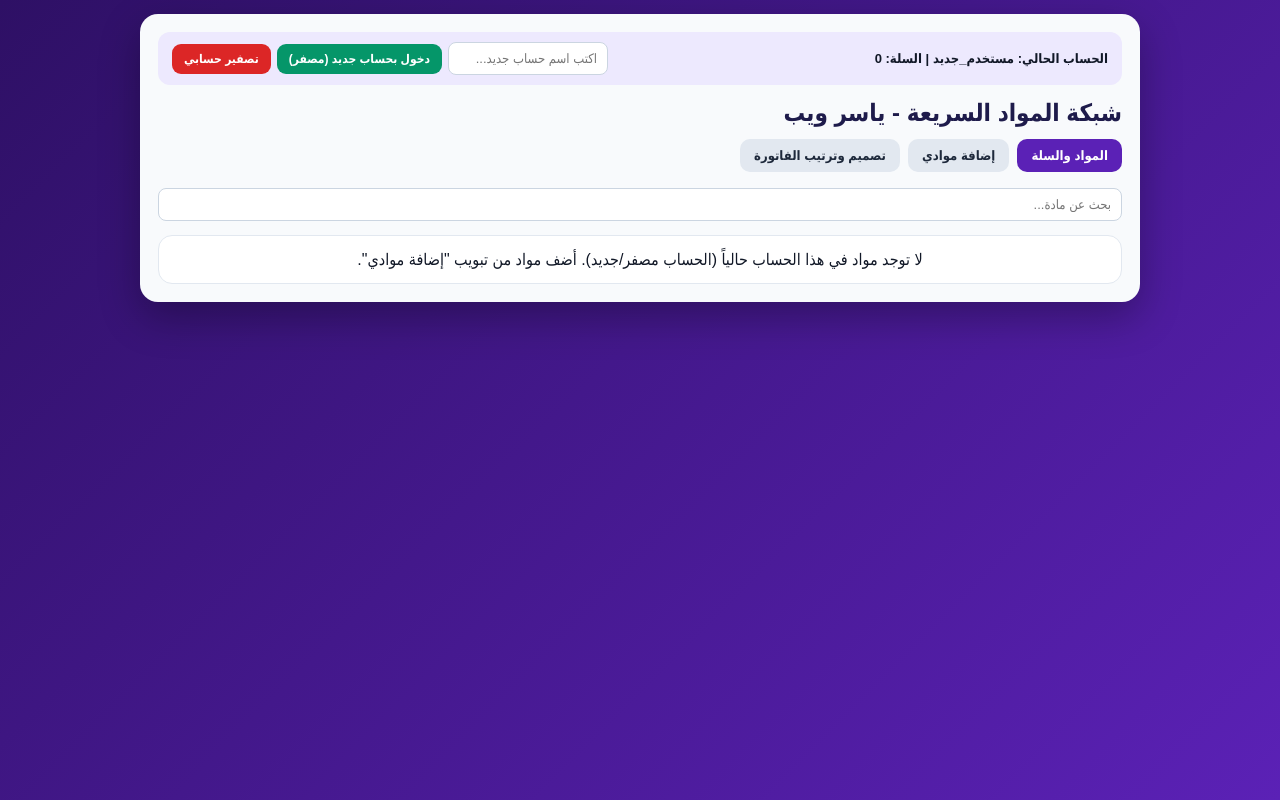
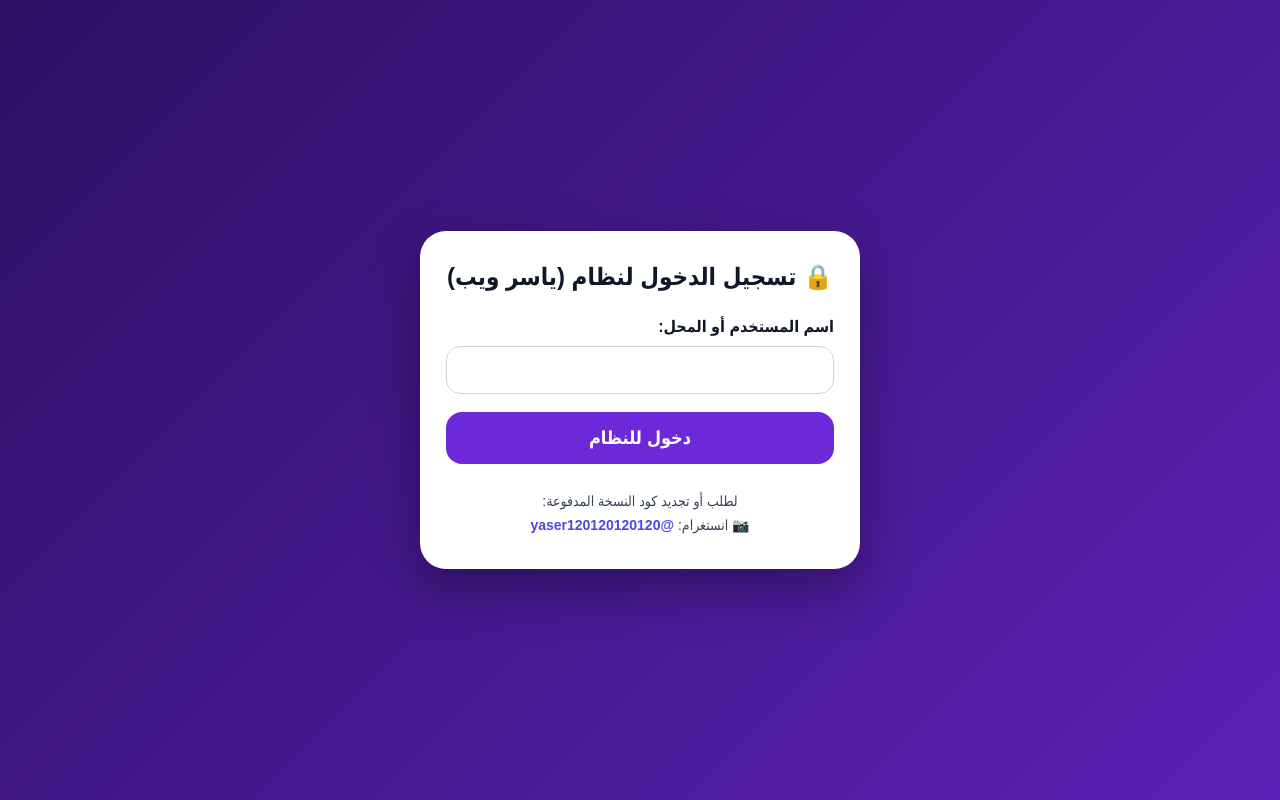
Before and after one commit to nazhatalmbark-crypto/f30060, a plain HTML site: page index.html in a window 1280 px wide. Drawn offline with Linux system fonts and the light colour scheme.

Commit message:
Update index.html

```diff
--- a/index.html
+++ b/index.html
@@ -3,23 +3,96 @@
 <head>
   <meta charset="UTF-8" />
   <meta name="viewport" content="width=device-width, initial-scale=1.0" />
-  <title>شبكة المواد السريعة - ياسر ويب</title>
+  <title>تسجيل الدخول لنظام (ياسر ويب)</title>
   <style>
     * { box-sizing: border-box; font-family: Arial, Tahoma, sans-serif; }
     body {
       margin: 0;
       min-height: 100vh;
       background: linear-gradient(135deg, #2e1065, #5b21b6);
-      padding: 14px;
+      padding: 16px;
       color: #111827;
     }
-    .box {
-      max-width: 1000px;
+
+    /* واجهة تسجيل الدخول المطابقة للصورة مع حقل فارغ دائماً */
+    .login-wrapper {
+      min-height: calc(100vh - 32px);
+      display: flex;
+      align-items: center;
+      justify-content: center;
+    }
+    .login-card {
+      width: 100%;
+      max-width: 440px;
+      background: #ffffff;
+      border-radius: 26px;
+      padding: 32px 26px;
+      box-shadow: 0 20px 50px rgba(0, 0, 0, 0.35);
+      text-align: center;
+    }
+    .login-title {
+      margin: 0 0 26px;
+      font-size: 24px;
+      font-weight: 800;
+      color: #0f172a;
+    }
+    .login-label {
+      display: block;
+      text-align: right;
+      font-size: 16px;
+      font-weight: 800;
+      color: #111827;
+      margin-bottom: 10px;
+    }
+    .login-input {
+      width: 100%;
+      padding: 14px 16px;
+      font-size: 16px;
+      border-radius: 14px;
+      border: 1.5px solid #cbd5e1;
+      outline: none;
+      margin-bottom: 18px;
+      background: #ffffff;
+      color: #111827;
+    }
+    .login-input:focus {
+      border-color: #6d28d9;
+    }
+    .login-btn {
+      width: 100%;
+      padding: 15px;
+      font-size: 18px;
+      font-weight: 800;
+      color: #ffffff;
+      background: #6d28d9;
+      border: none;
+      border-radius: 16px;
+      cursor: pointer;
+    }
+    .login-btn:hover {
+      background: #5b21b6;
+    }
+    .login-footer {
+      margin-top: 26px;
+      font-size: 14px;
+      color: #334155;
+      line-height: 1.7;
+    }
+    .login-footer a, .login-footer span {
+      color: #4f46e5;
+      font-weight: 700;
+      text-decoration: none;
+    }
+
+    /* التطبيق بعد الدخول */
+    .app-box {
+      max-width: 1020px;
       margin: 0 auto;
       background: #f8fafc;
-      border-radius: 18px;
+      border-radius: 20px;
       padding: 18px;
-      box-shadow: 0 15px 40px rgba(0,0,0,0.3);
+      box-shadow: 0 18px 45px rgba(0, 0, 0, 0.35);
+      display: none;
     }
     .top-bar {
       display: flex;
@@ -100,12 +173,6 @@
       cursor: pointer;
       font-size: 12px;
     }
-    input, select {
-      padding: 8px 10px;
-      border-radius: 8px;
-      border: 1px solid #cbd5e1;
-      font-size: 13px;
-    }
     .two-col {
       display: grid;
       grid-template-columns: repeat(auto-fit, minmax(290px, 1fr));
@@ -153,33 +220,55 @@
   </style>
 </head>
 <body>
-  <div class="box">
-    <!-- شريط الحساب والتبديل الفوري -->
+
+  <!-- شاشة تسجيل الدخول مع حقل فارغ دائماً -->
+  <div id="login-screen" class="login-wrapper">
+    <div class="login-card">
+      <h1 class="login-title">🔒 تسجيل الدخول لنظام (ياسر ويب)</h1>
+      <label class="login-label" for="login-user-input">اسم المستخدم أو المحل:</label>
+      <input
+        type="text"
+        id="login-user-input"
+        class="login-input"
+        value=""
+        placeholder=""
+        autocomplete="off"
+        autocorrect="off"
+        autocapitalize="off"
+        spellcheck="false"
+      />
+      <button type="button" class="login-btn" onclick="loginFromScreen()">دخول للنظام</button>
+
+      <div class="login-footer">
+        <div>لطلب أو تجديد كود النسخة المدفوعة:</div>
+        <div>📷 انستغرام: <span>@yaser120120120120</span></div>
+      </div>
+    </div>
+  </div>
+
+  <!-- التطبيق الرئيسي -->
+  <div id="app-screen" class="app-box">
     <div class="top-bar">
       <div>
-        الحساب الحالي: <span id="lbl-user">مستخدم_جديد</span> |
+        الحساب: <span id="lbl-user">---</span> |
         السلة: <span id="lbl-cart">0</span>
       </div>
-      <div style="display:flex; flex-wrap:wrap; gap:6px; align-items:center;">
-        <input type="text" id="inp-switch-user" placeholder="اكتب اسم حساب جديد..." style="width:160px;" />
-        <button type="button" class="btn-green" onclick="switchToNewUser()">دخول بحساب جديد (مصفر)</button>
-        <button type="button" class="btn-red" onclick="clearCurrentUserData()">تصفير حسابي</button>
+      <div style="display:flex; gap:8px; flex-wrap:wrap;">
+        <button type="button" class="btn-red" onclick="clearMyStore()">تصفير بضاعتي</button>
+        <button type="button" class="btn-purple" onclick="goToLoginScreen()">خروج / حساب جديد</button>
       </div>
     </div>
-
-    <h2 style="margin:0 0 12px; color:#1e1b4b;">شبكة المواد السريعة - ياسر ويب</h2>
 
     <div class="nav">
       <button type="button" id="b-store" class="active" onclick="openTab('store')">المواد والسلة</button>
       <button type="button" id="b-add" onclick="openTab('add')">إضافة موادي</button>
       <button type="button" id="b-inv" onclick="openTab('inv')">تصميم وترتيب الفاتورة</button>
-      <!-- زر لوحة الأدمن يظهر فقط لحساب الأدمن -->
       <button type="button" id="b-logs" style="display:none;" onclick="openTab('logs')">سجل الدخول اليومي</button>
     </div>
 
     <!-- 1. المواد والسلة -->
     <div id="p-store" class="panel active">
-      <input type="text" id="inp-search" placeholder="بحث عن مادة..." oninput="drawStore()" style="width:100%;" />
+      <input type="text" id="inp-search" placeholder="بحث عن مادة..." oninput="drawStore()" style="width:100%; padding:10px; border-radius:10px; border:1px solid #cbd5e1;" />
       <div id="store-list" class="grid-cards"></div>
     </div>
 
@@ -187,9 +276,9 @@
     <div id="p-add" class="panel white-box">
       <h3 style="margin:0 0 10px;">إضافة مواد لهذا الحساب فقط</h3>
       <div style="display:flex; flex-wrap:wrap; gap:8px;">
-        <input type="text" id="p-name" placeholder="اسم المادة" />
-        <input type="number" id="p-price" placeholder="السعر" style="width:110px;" />
-        <input type="number" id="p-qty" placeholder="الكمية" value="5" style="width:90px;" />
+        <input type="text" id="p-name" placeholder="اسم المادة" style="padding:8px; border-radius:8px; border:1px solid #cbd5e1;" />
+        <input type="number" id="p-price" placeholder="السعر" style="width:110px; padding:8px; border-radius:8px; border:1px solid #cbd5e1;" />
+        <input type="number" id="p-qty" placeholder="الكمية" value="5" style="width:90px; padding:8px; border-radius:8px; border:1px solid #cbd5e1;" />
         <button type="button" class="btn-purple" onclick="addProd()">+ إضافة</button>
       </div>
       <table>
@@ -208,7 +297,7 @@
 
           <div style="margin-bottom:8px;">
             <label style="font-size:12px; font-weight:bold; display:block;">اسم الصفحة:</label>
-            <input type="text" id="inv-shop" oninput="drawInvoice()" style="width:100%;" />
+            <input type="text" id="inv-shop" oninput="drawInvoice()" style="width:100%; padding:8px; border-radius:8px; border:1px solid #cbd5e1;" />
           </div>
 
           <div style="margin-bottom:8px;">
@@ -219,7 +308,7 @@
           <div style="display:flex; gap:8px; margin-bottom:10px;">
             <div style="flex:1;">
               <label style="font-size:12px; font-weight:bold; display:block;">الحواف:</label>
-              <select id="inv-border" onchange="drawInvoice()" style="width:100%;">
+              <select id="inv-border" onchange="drawInvoice()" style="width:100%; padding:8px; border-radius:8px; border:1px solid #cbd5e1;">
                 <option value="2px solid #334155">بسيط</option>
                 <option value="6px double #5b21b6">كلاسيكي مزدوج</option>
                 <option value="4px dashed #b45309">مزخرف متقطع</option>
@@ -227,7 +316,7 @@
             </div>
             <div style="flex:1;">
               <label style="font-size:12px; font-weight:bold; display:block;">حجم الخط:</label>
-              <select id="inv-size" onchange="drawInvoice()" style="width:100%;">
+              <select id="inv-size" onchange="drawInvoice()" style="width:100%; padding:8px; border-radius:8px; border:1px solid #cbd5e1;">
                 <option value="13px">صغير</option>
                 <option value="15px" selected>متوسط</option>
                 <option value="18px">كبير</option>
@@ -256,9 +345,9 @@
       </div>
     </div>
 
-    <!-- 4. سجل الدخول اليومي (خاص بالأدمن فقط) -->
+    <!-- 4. سجل الدخول اليومي (للأدمن فقط) -->
     <div id="p-logs" class="panel white-box">
-      <h3 style="margin:0 0 10px;">سجل المستخدمين ومرات الدخول اليوم (لوحة الأدمن)</h3>
+      <h3 style="margin:0 0 10px;">سجل المستخدمين ومرات الدخول اليوم</h3>
       <table>
         <thead>
           <tr><th>اسم المستخدم</th><th>مرات الدخول اليوم</th><th>عدد المواد</th><th>آخر دخول</th></tr>
@@ -269,18 +358,13 @@
   </div>
 
   <script>
+    // قاعدة بيانات معزولة بالكامل حسب اسم المستخدم (ولا تحتوي أي بضاعة افتراضية للمستخدمين الجدد)
     const DB = {
-      currentUser: 'مستخدم_جديد',
-      users: { 'مستخدم_جديد': { created: todayStr() } },
-      logs: [{ user: 'مستخدم_جديد', date: todayStr(), time: nowStr() }],
-      dataByUser: {}
+      currentUser: '',
+      users: {},
+      logs: [],
+      buckets: {}
     };
-
-    // التحقق إذا الحساب الحالي هو أدمن
-    function isAdminUser() {
-      const u = (DB.currentUser || '').trim().toLowerCase();
-      return u === 'admin' || u === 'الأدمن' || u === 'الادمن';
-    }
 
     function todayStr() {
       return new Date().toISOString().slice(0, 10);
@@ -288,13 +372,17 @@
     function nowStr() {
       return new Date().toLocaleTimeString('ar-IQ', { hour: '2-digit', minute: '2-digit' });
     }
+    function isAdmin() {
+      const u = (DB.currentUser || '').trim().toLowerCase();
+      return u === 'admin' || u === 'الأدمن' || u === 'الادمن';
+    }
 
-    function createEmptyBucket(u) {
+    function makeEmptyBucket(username) {
       return {
         products: [],
         cart: [],
         design: {
-          shop: u,
+          shop: username,
           logo: '',
           border: '2px solid #334155',
           size: '15px',
@@ -304,41 +392,57 @@
       };
     }
 
-    function ensureUserBucket(u) {
-      if (!DB.dataByUser[u]) {
-        DB.dataByUser[u] = createEmptyBucket(u);
+    function getBucket(username) {
+      if (!DB.buckets[username]) {
+        DB.buckets[username] = makeEmptyBucket(username);
       }
-      return DB.dataByUser[u];
+      return DB.buckets[username];
     }
 
-    function switchToNewUser() {
-      const name = document.getElementById('inp-switch-user').value.trim();
-      if (!name) return alert('اكتب اسم الحساب أولاً');
+    function loginFromScreen() {
+      const input = document.getElementById('login-user-input');
+      const username = (input.value || '').trim();
+      if (!username) {
+        alert('اكتب اسم المستخدم أو المحل أولاً');
+        return;
+      }
 
-      // تصفير بضاعة وسلة وتصميم الحساب الجديد حتى لا يظهر أي شيء من غير حساب
-      DB.currentUser = name;
-      DB.dataByUser[name] = createEmptyBucket(name);
-      if (!DB.users[name]) DB.users[name] = { created: todayStr() };
-      DB.logs.push({ user: name, date: todayStr(), time: nowStr() });
+      DB.currentUser = username;
 
-      document.getElementById('inp-switch-user').value = '';
-      document.getElementById('inp-search').value = '';
-      document.getElementById('store-list').innerHTML = '';
+      // إذا كان حساب جديد لم يدخل من قبل، ننشئ له مخزوناً فارغاً تماماً (0 مواد)
+      if (!DB.users[username]) {
+        DB.users[username] = { created: todayStr() };
+        DB.buckets[username] = makeEmptyBucket(username);
+      }
 
-      // إرجاع التبويب إلى المواد وإخفاء لوحة الأدمن إذا لم يكن أدمن
+      DB.logs.push({ user: username, date: todayStr(), time: nowStr() });
+
+      // تفريغ حقل الدخول حتى لا يبقى أي اسم مكتوب
+      input.value = '';
+
+      document.getElementById('login-screen').style.display = 'none';
+      document.getElementById('app-screen').style.display = 'block';
+
       openTab('store');
-      clearSig();
-      syncDesignInputs();
+      clearSigCanvasOnly();
+      syncDesignFields();
       renderAll();
     }
 
-    function clearCurrentUserData() {
-      const u = DB.currentUser;
-      DB.dataByUser[u] = createEmptyBucket(u);
-      document.getElementById('inp-search').value = '';
-      document.getElementById('store-list').innerHTML = '';
-      clearSig();
-      syncDesignInputs();
+    function goToLoginScreen() {
+      DB.currentUser = '';
+      document.getElementById('app-screen').style.display = 'none';
+      document.getElementById('login-screen').style.display = 'flex';
+      const input = document.getElementById('login-user-input');
+      input.value = '';
+      input.focus();
+    }
+
+    function clearMyStore() {
+      if (!DB.currentUser) return;
+      DB.buckets[DB.currentUser] = makeEmptyBucket(DB.currentUser);
+      clearSigCanvasOnly();
+      syncDesignFields();
       renderAll();
     }
 
@@ -347,7 +451,7 @@
       const price = Number(document.getElementById('p-price').value);
       const qty = Number(document.getElementById('p-qty').value);
       if (!name || !price) return;
-      const b = ensureUserBucket(DB.currentUser);
+      const b = getBucket(DB.currentUser);
       b.products.push({ id: String(Date.now() + Math.random()), name, price, qty: qty || 1 });
       document.getElementById('p-name').value = '';
       document.getElementById('p-price').value = '';
@@ -355,13 +459,13 @@
     }
 
     function delProd(id) {
-      const b = ensureUserBucket(DB.currentUser);
+      const b = getBucket(DB.currentUser);
       b.products = b.products.filter(x => x.id !== id);
       renderAll();
     }
 
     function addCart(id) {
-      const b = ensureUserBucket(DB.currentUser);
+      const b = getBucket(DB.currentUser);
       const item = b.products.find(x => x.id === id);
       if (!item || item.qty <= 0) return;
       item.qty -= 1;
@@ -371,11 +475,11 @@
 
     function drawStore() {
       const q = (document.getElementById('inp-search').value || '').trim().toLowerCase();
-      const b = ensureUserBucket(DB.currentUser);
+      const b = getBucket(DB.currentUser);
       const list = b.products.filter(x => !q || x.name.toLowerCase().includes(q));
       const wrap = document.getElementById('store-list');
       if (!list.length) {
-        wrap.innerHTML = `<div class="white-box" style="grid-column:1/-1; text-align:center;">لا توجد مواد في هذا الحساب حالياً (الحساب مصفر/جديد). أضف مواد من تبويب "إضافة موادي".</div>`;
+        wrap.innerHTML = `<div class="white-box" style="grid-column:1/-1; text-align:center;">لا توجد مواد في هذا الحساب حالياً. يمكنك إضافة موادك من تبويب "إضافة موادي".</div>`;
         return;
       }
       wrap.innerHTML = list.map(x => `
@@ -383,23 +487,23 @@
           <h4 style="margin:0 0 8px;">${x.name}</h4>
           <div>السعر: ${x.price.toLocaleString()} د.ع</div>
           <div style="margin-bottom:10px;">المتوفر: ${x.qty}</div>
-          <button type="button" class="btn-purple" style="width:100%;" onclick="addCart('${x.id}')">+ إضافة للسلة</button>
+          <button type="button" class="btn-purple" style="width:100%;" onclick="addCart('${x.id}')">+ إضافة</button>
         </div>
       `).join('');
     }
 
     function drawProdTable() {
-      const b = ensureUserBucket(DB.currentUser);
+      const b = getBucket(DB.currentUser);
       const tb = document.getElementById('prod-table-body');
       tb.innerHTML = b.products.length
         ? b.products.map(x => `<tr><td>${x.name}</td><td>${x.price}</td><td>${x.qty}</td><td><button type="button" class="btn-red" onclick="delProd('${x.id}')">حذف</button></td></tr>`).join('')
-        : `<tr><td colspan="4" style="text-align:center;">فارغ</td></tr>`;
+        : `<tr><td colspan="4" style="text-align:center;">لا توجد مواد</td></tr>`;
     }
 
     const LABELS = { head: 'رأس الفاتورة (اللوغو والاسم)', items: 'جدول المواد', foot: 'التوقيع' };
 
-    function syncDesignInputs() {
-      const d = ensureUserBucket(DB.currentUser).design;
+    function syncDesignFields() {
+      const d = getBucket(DB.currentUser).design;
       document.getElementById('inv-shop').value = d.shop;
       document.getElementById('inv-border').value = d.border;
       document.getElementById('inv-size').value = d.size;
@@ -407,7 +511,7 @@
     }
 
     function drawOrderList() {
-      const d = ensureUserBucket(DB.currentUser).design;
+      const d = getBucket(DB.currentUser).design;
       document.getElementById('order-box').innerHTML = d.order.map((k, i) => `
         <div class="order-row">
           <span>${LABELS[k]}</span>
@@ -420,7 +524,7 @@
     }
 
     function moveOrd(i, step) {
-      const d = ensureUserBucket(DB.currentUser).design;
+      const d = getBucket(DB.currentUser).design;
       const j = i + step;
       if (j < 0 || j >= d.order.length) return;
       [d.order[i], d.order[j]] = [d.order[j], d.order[i]];
@@ -433,14 +537,14 @@
       if (!f) return;
       const r = new FileReader();
       r.onload = ev => {
-        ensureUserBucket(DB.currentUser).design.logo = ev.target.result;
+        getBucket(DB.currentUser).design.logo = ev.target.result;
         drawInvoice();
       };
       r.readAsDataURL(f);
     }
 
     function drawInvoice() {
-      const b = ensureUserBucket(DB.currentUser);
+      const b = getBucket(DB.currentUser);
       const d = b.design;
       d.shop = document.getElementById('inv-shop').value || DB.currentUser;
       d.border = document.getElementById('inv-border').value;
@@ -477,7 +581,7 @@
 
     function saveDesign() {
       drawInvoice();
-      alert('تم حفظ التصميم لحساب ' + DB.currentUser);
+      alert('تم حفظ تصميم الفاتورة لحساب ' + DB.currentUser);
     }
 
     const cv = document.getElementById('sig');
@@ -487,20 +591,25 @@
     cv.addEventListener('pointerdown', e => { down = true; cx.beginPath(); cx.moveTo(e.offsetX, e.offsetY); });
     cv.addEventListener('pointermove', e => { if (down) { cx.lineTo(e.offsetX, e.offsetY); cx.stroke(); } });
     window.addEventListener('pointerup', () => {
-      if (down) {
+      if (down && DB.currentUser) {
         down = false;
-        ensureUserBucket(DB.currentUser).design.sig = cv.toDataURL();
+        getBucket(DB.currentUser).design.sig = cv.toDataURL();
         drawInvoice();
       }
     });
+    function clearSigCanvasOnly() {
+      cx.clearRect(0, 0, cv.width, cv.height);
+    }
     function clearSig() {
-      cx.clearRect(0, 0, cv.width, cv.height);
-      ensureUserBucket(DB.currentUser).design.sig = '';
-      drawInvoice();
+      clearSigCanvasOnly();
+      if (DB.currentUser) {
+        getBucket(DB.currentUser).design.sig = '';
+        drawInvoice();
+      }
     }
 
     function drawLogs() {
-      if (!isAdminUser()) {
+      if (!isAdmin()) {
         document.getElementById('logs-body').innerHTML = '';
         return;
       }
@@ -508,30 +617,26 @@
       tb.innerHTML = Object.keys(DB.users).map(u => {
         const dayLogs = DB.logs.filter(l => l.user === u && l.date === todayStr());
         const last = dayLogs.length ? dayLogs[dayLogs.length - 1].time : '-';
-        const cnt = (DB.dataByUser[u] && DB.dataByUser[u].products.length) || 0;
+        const cnt = (DB.buckets[u] && DB.buckets[u].products.length) || 0;
         return `<tr><td><strong>${u}</strong></td><td>${dayLogs.length}</td><td>${cnt}</td><td>${last}</td></tr>`;
       }).join('');
     }
 
-    function syncAdminVisibility() {
-      const adminBtn = document.getElementById('b-logs');
-      const adminPanel = document.getElementById('p-logs');
-      if (isAdminUser()) {
-        adminBtn.style.display = 'inline-block';
+    function syncAdminTab() {
+      const btn = document.getElementById('b-logs');
+      const panel = document.getElementById('p-logs');
+      if (isAdmin()) {
+        btn.style.display = 'inline-block';
       } else {
-        adminBtn.style.display = 'none';
-        adminPanel.classList.remove('active');
-        adminBtn.classList.remove('active');
+        btn.style.display = 'none';
+        panel.classList.remove('active');
+        btn.classList.remove('active');
         document.getElementById('logs-body').innerHTML = '';
-        if (!document.querySelector('.panel.active')) {
-          document.getElementById('p-store').classList.add('active');
-          document.getElementById('b-store').classList.add('active');
-        }
       }
     }
 
     function openTab(name) {
-      if (name === 'logs' && !isAdminUser()) return;
+      if (name === 'logs' && !isAdmin()) return;
       document.querySelectorAll('.panel').forEach(p => p.classList.remove('active'));
       document.querySelectorAll('.nav button').forEach(b => b.classList.remove('active'));
       document.getElementById('p-' + name).classList.add('active');
@@ -539,18 +644,22 @@
     }
 
     function renderAll() {
-      const b = ensureUserBucket(DB.currentUser);
+      if (!DB.currentUser) return;
+      const b = getBucket(DB.currentUser);
       document.getElementById('lbl-user').textContent = DB.currentUser;
       document.getElementById('lbl-cart').textContent = b.cart.length;
-      syncAdminVisibility();
+      syncAdminTab();
       drawStore();
       drawProdTable();
       drawInvoice();
       drawLogs();
     }
 
-    syncDesignInputs();
-    renderAll();
+    // ضمان أن يبدأ حقل اسم المستخدم فارغاً دائماً عند التحميل
+    window.addEventListener('DOMContentLoaded', () => {
+      const input = document.getElementById('login-user-input');
+      input.value = '';
+    });
   </script>
 </body>
 </html>
```
